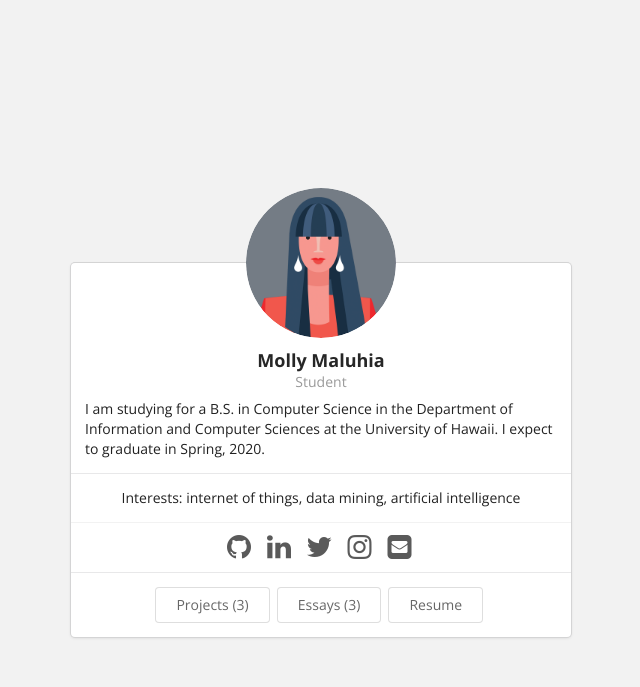
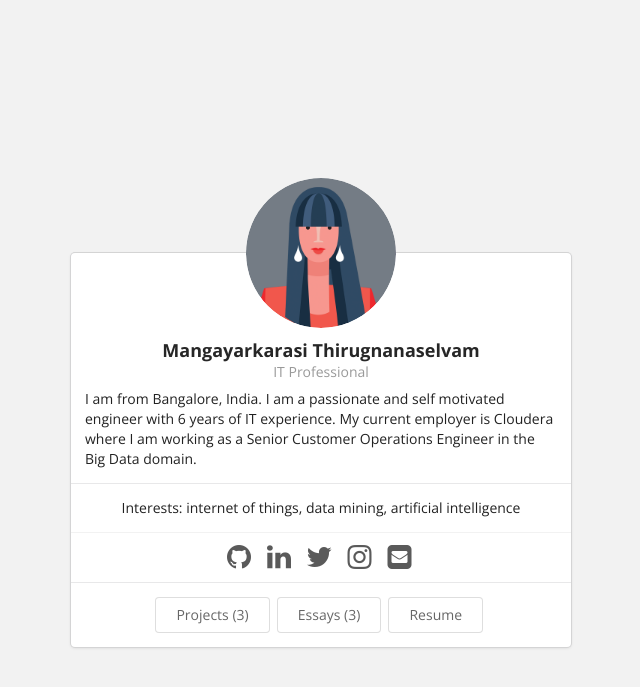
Before and after one commit to mangayarkarasit/mangayarkarasit.github.io, a Jekyll site: the page built from index.html, in a window 1280 px wide. Shown: the top 687 px of the page, without its empty margins (319-959 px from the left). Built offline with Jekyll 4.4.1, drawn with Linux system fonts in a browser that asks for light colours.

Commit message:
Update bio.json

```diff
--- a/_data/bio.json
+++ b/_data/bio.json
@@ -1,18 +1,18 @@
 {
   "basics": {
-    "name": "Molly Maluhia",
-    "label": "Student",
-    "picture": "https://techfolios.github.io/template/images/molly.png",
-    "email": "molly@hawaii.edu",
+    "name": "Mangayarkarasi Thirugnanaselvam",
+    "label": "IT Professional",
+    "picture": "https://mangayarkarasit.github.io/template/images/molly.png",
+    "email": "catchmaggy@gmail.com",
     "phone": "808-333-4444",
-    "website": "https://mmaluhia.github.io",
-    "summary": "I am studying for a B.S. in Computer Science in the Department of Information and Computer Sciences at the University of Hawaii. I expect to graduate in Spring, 2020.",
+    "website": "https://mangayarkarasit.github.io",
+    "summary": "I am from Bangalore, India. I am a passionate and self motivated engineer with 6 years of IT experience. My current employer is Cloudera where I am working as a Senior Customer Operations Engineer in the Big Data domain.",
     "location": {
       "address": "",
-      "postalCode": "96822",
-      "city": "Honolulu",
-      "countryCode": "USA",
-      "region": "Hawaii"
+      "postalCode": "",
+      "city": "",
+      "countryCode": "",
+      "region": ""
     },
     "profiles": [
       {
```
